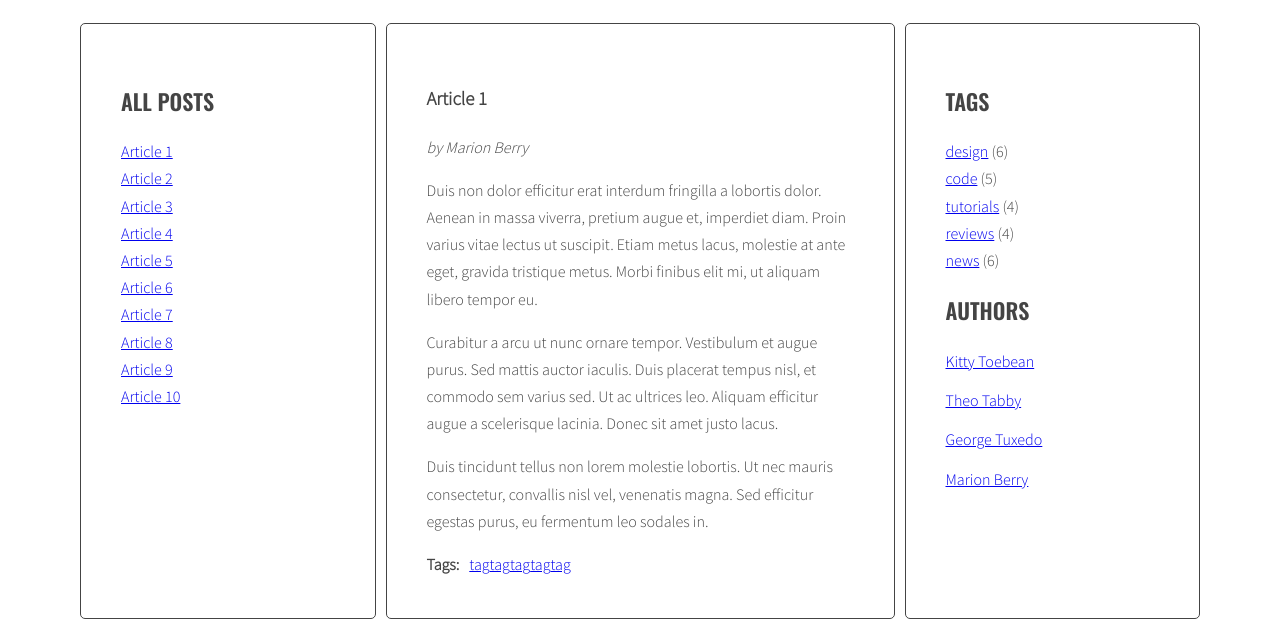
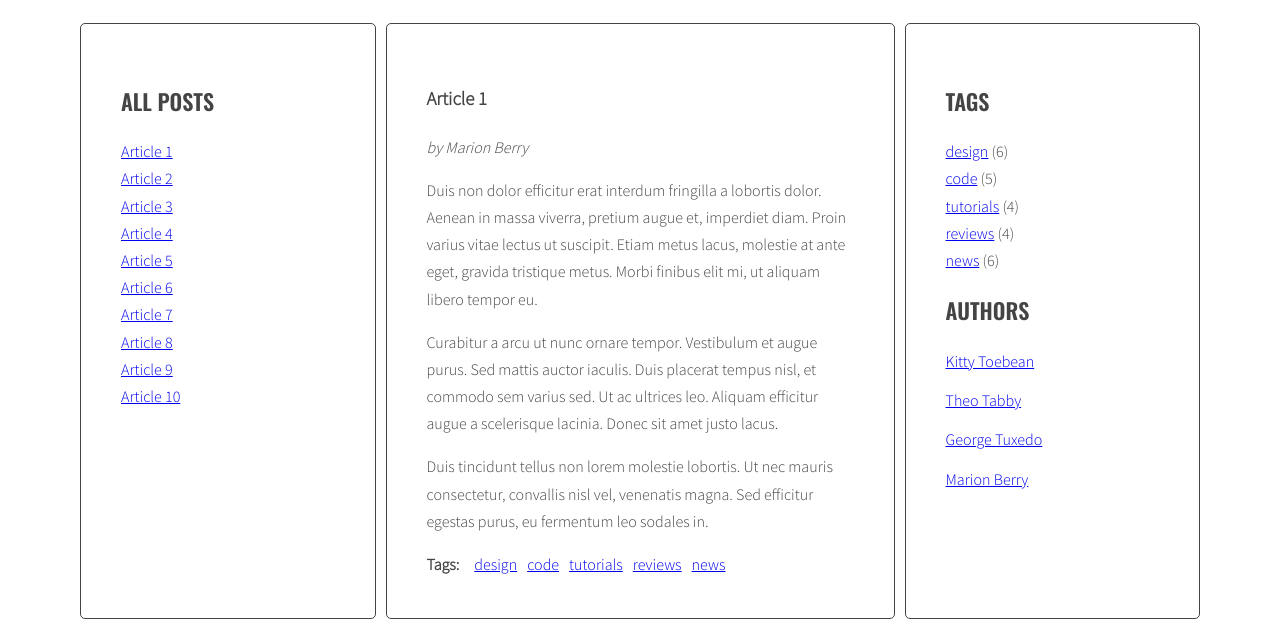
Before and after one commit to jankamienski/javascript-blog, a website: page index.html in a window 1280 px wide. Shown: the part 220-847 px from the top of the page. Drawn offline with nearby package versions, Linux system fonts and the light colour scheme.

Commit message:
Add all points to -generate links of tags in articles

```diff
--- a/js/script.js
+++ b/js/script.js
@@ -105,60 +105,61 @@ generateTitleLinks();
 
 
 function generateTags(){
-/* find all articles */
+/* [DONE] find all articles */
 
   const articles = document.querySelectorAll(optArticleSelector);
   console.log(articles);
 
-  /* START LOOP: for every article: */
+  /* [DONE] START LOOP: for every article: */
 
   for (let article of articles){
     console.log(article);
 
-    /* find tags wrapper */
+    /* [DONE] find tags wrapper */
 
     const tagList = article.querySelector(optArticleTagsSelector);
     console.log(tagList);
     tagList.innerHTML = '';
 
 
-    /* make html variable with empty string */
+    /* [DONE] make html variable with empty string */
 
     let html = '';
 
-    /* get tags from data-tags attribute */
+    /* [DONE] get tags from data-tags attribute */
 
     const articleTags = article.getAttribute('data-tags');
     console.log(articleTags);
 
-    /* split tags into array */
+    /* [DONE] split tags into array */
 
     const articleTagsArray = articleTags.split(' ');
     console.log(articleTagsArray);
 
-    /* START LOOP: for each tag */
+    /* [DONE] START LOOP: for each tag */
 
     for(let tag of articleTagsArray){
       console.log(tag);
-      /* generate HTML of the link */
 
-      const tagHTML = '<li><a href="#' + 'tag-' + tag + '">tag</a></li>';
-      //const linkHTML = '<li><a href="#' + articleId + '"><span>' + articleTitle + '</span></a></li>';
+      /* [DONE] generate HTML of the link */
+
+      const tagHTML = '<li><a href="#tag-' + tag + '">' + tag + '</a></li>';
       console.log(tagHTML);
-      // <li><a href="#tag-cat">cat</a></li>
 
-      /* add generated code to html variable */
+      /* [DONE] add generated code to html variable */
 
       html = html + tagHTML;
       console.log(html);
 
-    /* END LOOP: for each tag */
+      /* [DONE] END LOOP: for each tag */
+
     }
-    /* insert HTML of all the links into the tags wrapper */
+
+    /* [DONE] insert HTML of all the links into the tags wrapper */
 
     tagList.innerHTML = html;
 
-  /* END LOOP: for every article: */
+  /* [DONE] END LOOP: for every article: */
   }
 }
 
--- a/sass/style.scss
+++ b/sass/style.scss
@@ -91,6 +91,10 @@ body {
   }
 }
 
+.post-tags ul li {   /* dodany przeze mnie */
+  margin: 0 5px;
+}
+
 /* Authors */
 
 .authors {
```
Also changed, not shown: css/style.css, index.html (line endings or trailing spaces), 1 other file.
